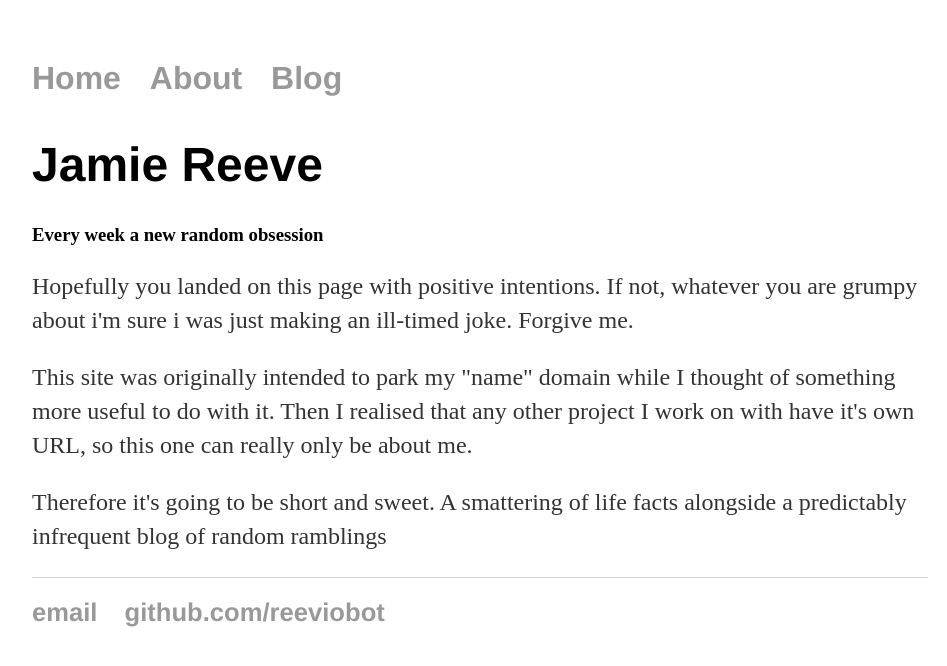
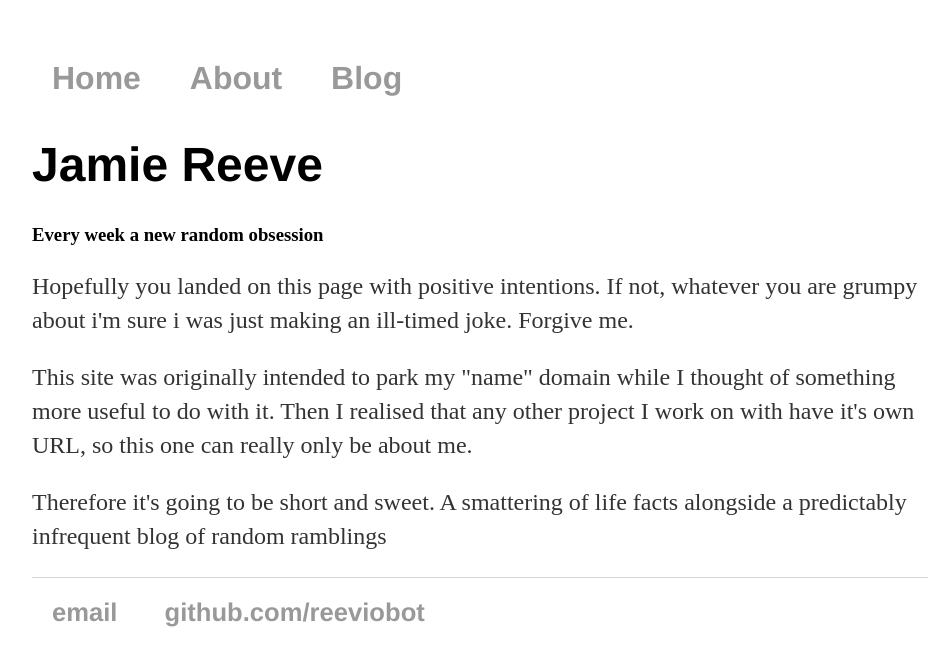
Before and after one commit to reeviobot/reeviobot.github.io, a Jekyll site: the page built from index.html, in a window 1280 px wide. Shown: the top 666 px of the page, without its empty margins (160-1107 px from the left). Built offline with Jekyll 4.4.1, drawn with Linux system fonts in a browser that asks for light colours.

Commit message:
Update main.css

```diff
--- a/css/main.css
+++ b/css/main.css
@@ -49,5 +49,6 @@
 
 ul li {
     list-style: none;
-    padding: 1;
+    padding-left: 20px;
+    padding-bottom: 20px;
 }
```
